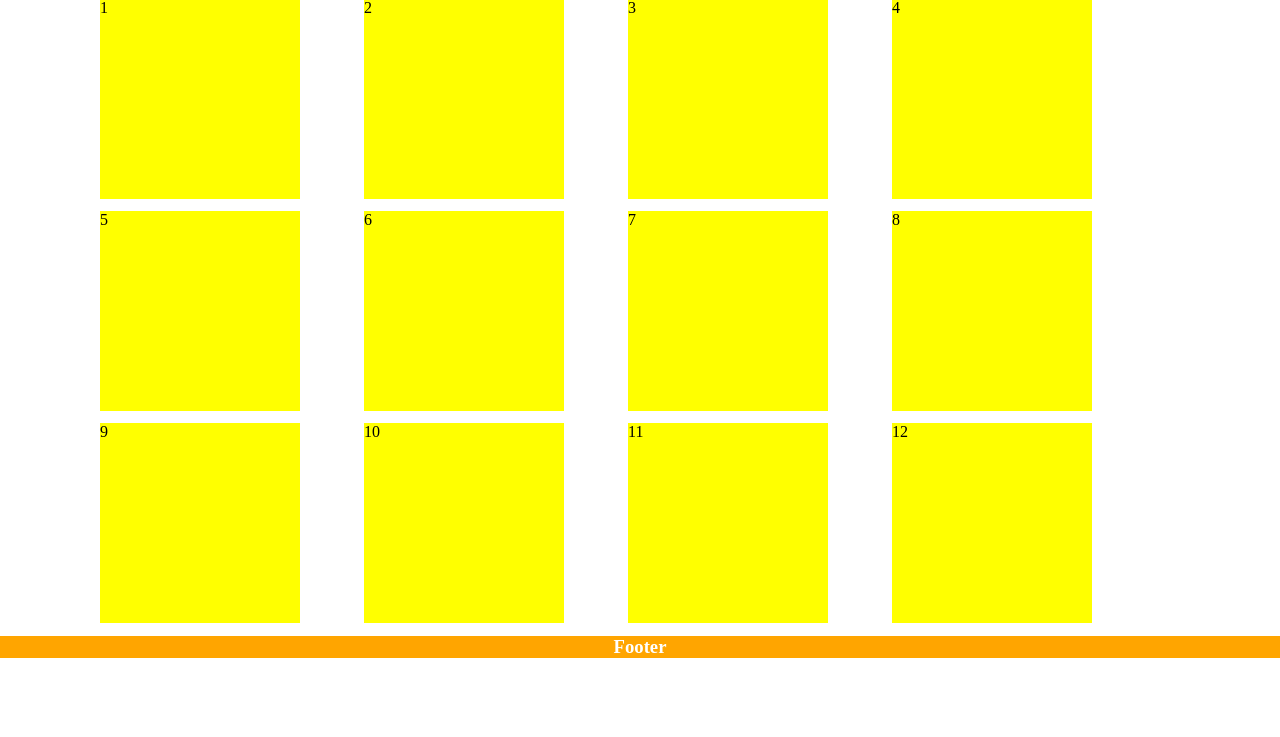
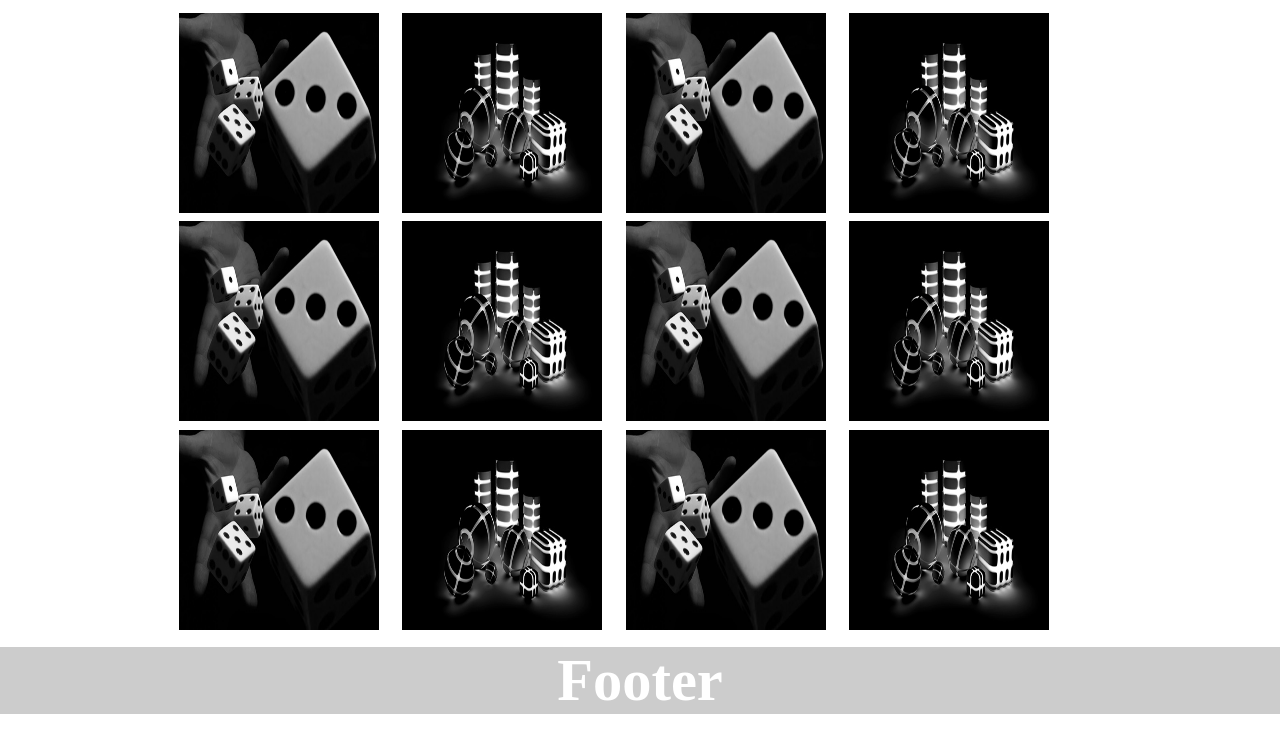
Before and after one commit to Daruch/WebsiteAlive, a plain HTML site: page pages/responsivegallery.html in a window 1280 px wide. Shown: the part 63-800 px from the top of the page. Drawn offline with Linux system fonts and the light colour scheme.

Commit message:
Added signup page and images to media gallery

```diff
--- a/css/responsivegallery.css
+++ b/css/responsivegallery.css
@@ -9,32 +9,35 @@
   width: 100%;
   text-align: center;
   color: white;
-     	background-color: orange;
+  font-size: 25px;
+  background-color: #ccc;
+  margin-bottom: 1%;
 }
 
 .wrapper{
-        max-width:1200px;
+    max-width:960px;
     margin: 0 auto;
-        padding:1%;
+    margin-bottom: 1%;
 }
-     .box{
-     	width: 200px;
-     	height: 200px;
-     	background-color: yellow;
-     	margin-top:1%;
-     	margin-left:5%;
+
+
+.images img{
+ margin-top:.5%;
+ margin-left:2%;
  display: inline-block;
 }
+
 
 footer{
    width: 100%;
    text-align: center;
    color: white;
-     	background-color: orange;
+   font-size: 50px;
+   background-color: #ccc;
 }
 
 
-    @media  screen and (max-width:1033px ) {
+@media  screen and (max-width:960px ) {
   .box{
       width: calc(100/4);
   }
--- /dev/null
+++ b/css/signup.css
@@ -0,0 +1,31 @@
+ .wrapper{
+   max-width: 600px;
+   padding: 16px;
+   margin:0 auto;
+   margin-top:150px;
+   border: 1px solid #9933cc;
+}
+
+form{
+    padding: 20px;
+    background-color: #fff;
+}
+
+
+input[type = text], input[type= password], input[type = email]{
+   width: 100%;
+   padding: 12px 20px;
+   margin: 8px 0;
+   display: inline-block;
+   border: 1px solid #ccc;
+   box-sizing: border-box;
+
+}
+.signup{
+    width: 100%;
+    padding: 12px 20px;
+    background-color: #9933cc;
+    color: #fff;
+    margin-top: 10px;
+
+}
--- a/css/style.css
+++ b/css/style.css
@@ -1,4 +1,4 @@
-*{
+ *{
 	box-sizing: border-box;
 	margin: 0px;
 	padding: 0px;
@@ -72,10 +72,25 @@ aside{
 
 footer{
 	background-color: #9933cc;
+	width: 100%;
+	margin-top: 10px;
+	font-size: 30px;
 }
 
 h3{
 	text-align: center;
+}
+
+.images{
+	max-width: 960px;
+	margin: 0 auto;
+	box-sizing: border-box;
+
+}
+.images.img{
+	width: 100%;
+	display: flex;
+	flex-wrap: wrap;
 }
 
 @media screen (max-width:960px){
--- a/pages/responsivegallery.html
+++ b/pages/responsivegallery.html
@@ -10,25 +10,26 @@
 <body>
 
 
-   <header>
-	<h1>Media queries gallery</h1>
-   </header>
+ <header>
+   <h1>Media queries gallery</h1>
+</header>
 
-   <div class="wrapper">
-    	<div class="box">1</div>
-        <div class="box">2</div>
-        <div class="box">3</div>
-        <div class="box">4</div>
-        <div class="box">5</div>
-        <div class="box">6</div>
-        <div class="box">7</div>
-        <div class="box">8</div>
-        <div class="box">9</div>
-        <div class="box">10</div>
-        <div class="box">11</div>
-        <div class="box">12</div>
+<div class="wrapper">
+    <div class="images">
+        <img src="../images1/img1.jpg" width="200px" height="200px">
+        <img src="../images1/img2.jpg" width="200px" height="200px">
+        <img src="../images1/img1.jpg" width="200px" height="200px">
+        <img src="../images1/img2.jpg" width="200px" height="200px">
+        <img src="../images1/img1.jpg" width="200px" height="200px">
+        <img src="../images1/img2.jpg" width="200px" height="200px">
+        <img src="../images1/img1.jpg" width="200px" height="200px">
+        <img src="../images1/img2.jpg" width="200px" height="200px">
+        <img src="../images1/img1.jpg" width="200px" height="200px">
+        <img src="../images1/img2.jpg" width="200px" height="200px">
+        <img src="../images1/img1.jpg" width="200px" height="200px">
+        <img src="../images1/img2.jpg" width="200px" height="200px">
     </div>
-
+</div>
 
 <footer>
 	<h3>Footer</h3>
```
Also changed, not shown: index.html (+43 -0 lines), pages/signup.html (added, +27 -0 lines), images/img1.png (added), images/img2.png (added), images/img3.png (added), images/img4.png (added), images/img5.png (added), images/img6.png (added), images/img7.png (added), images1/img1.jpg (added), images1/img2.jpg (added). Lines whose indentation alone changed are shown as unchanged.
